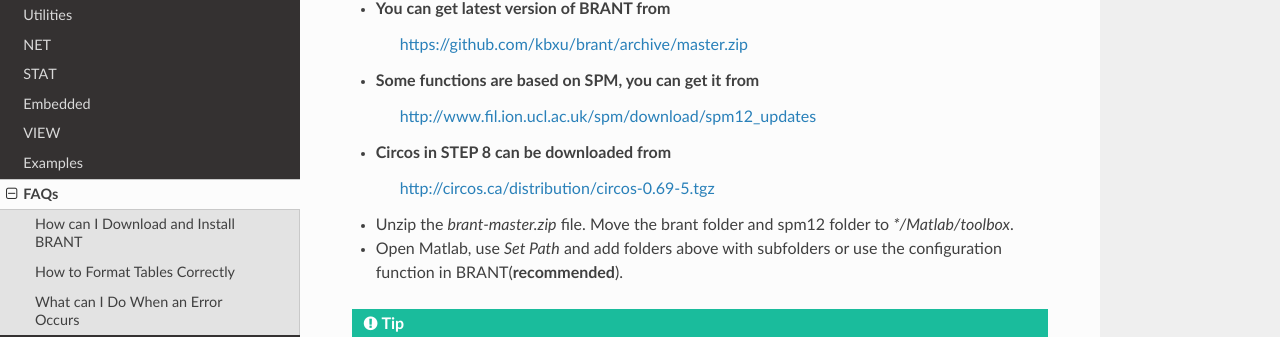
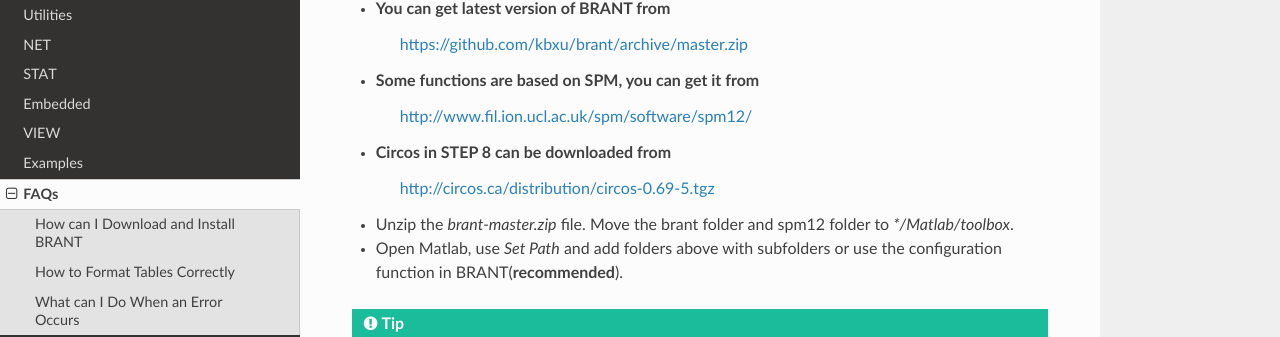
Before and after one commit to lkrjj/sphinx_doc_brant, a Sphinx documentation site: the page built from source/FAQs.txt, in a window 1280 px wide and 900 px high. Shown: the part 219-556 px from the top of the window. Built offline with Sphinx 7.4.7 and the Read the Docs theme 2.0.0, drawn with Linux system fonts in a browser that asks for light colours; part of the change alters nothing that is shown.

Commit message:
Update FAQs.txt

```diff
--- a/source/FAQs.txt
+++ b/source/FAQs.txt
@@ -6,7 +6,7 @@ How can I Download and Install BRANT
     https://github.com/kbxu/brant/archive/master.zip
 
 * Some functions are based on SPM, you can get it from
-    http://www.fil.ion.ucl.ac.uk/spm/download/spm12_updates
+    http://www.fil.ion.ucl.ac.uk/spm/software/spm12/
 
 * Circos in STEP 8 can be downloaded from
     http://circos.ca/distribution/circos-0.69-5.tgz
```
